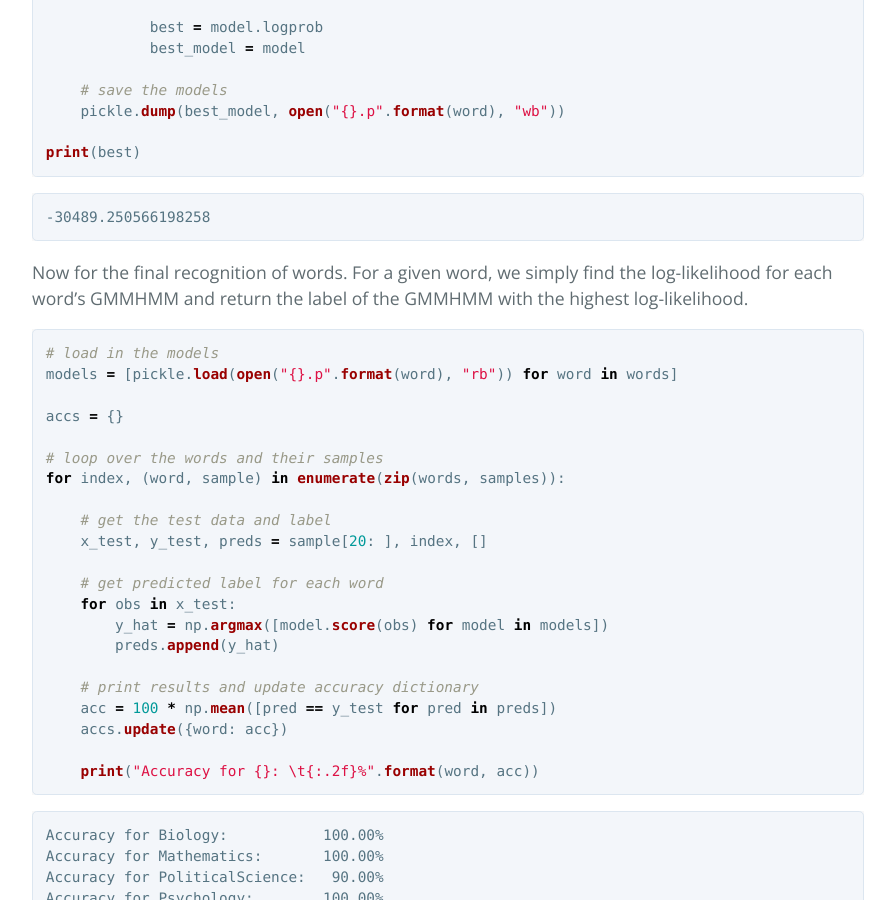
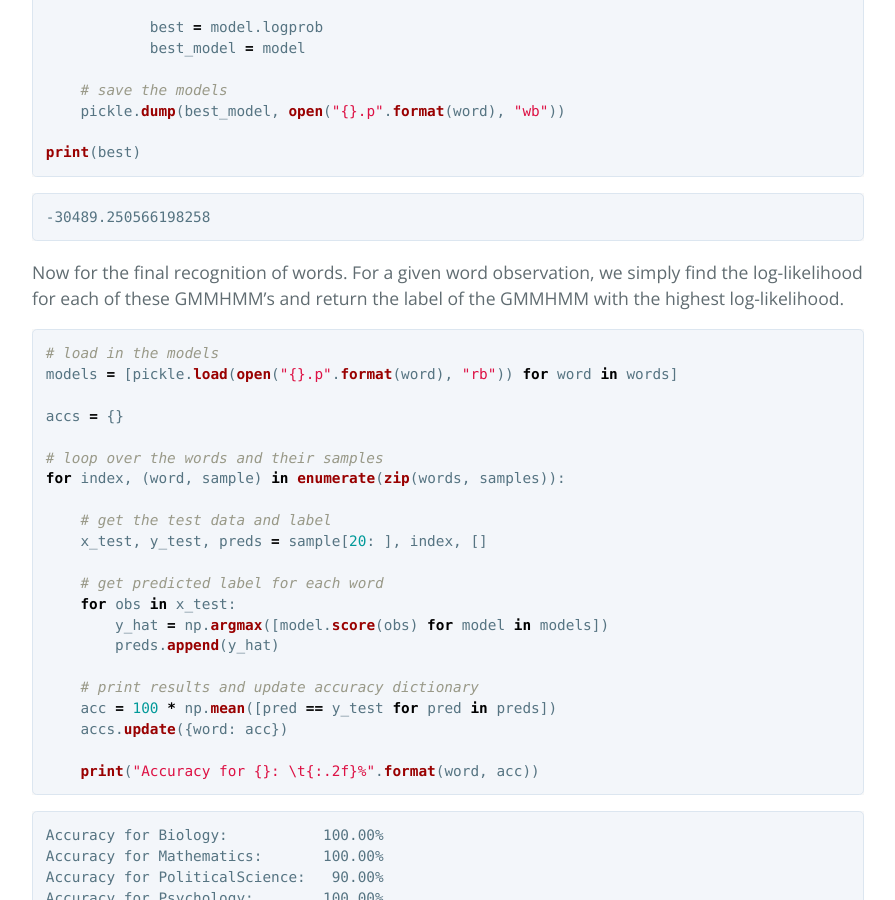
Before and after one commit to walkerhughes/portfolio, a Jekyll site: the page built from speech_recognition.md, in a window 1280 px wide and 900 px high, scrolled down 3326 px. Shown: the whole window, without its empty margins (192-1087 px from the left). Built offline with Jekyll 4.4.1, drawn with Linux system fonts in a browser that asks for light colours; formulas are drawn with MathJax 3; our own code applies the rules of GitHub Pages for plain Markdown files.

Commit message:
Update speech_recognition.md

````diff
--- a/speech_recognition.md
+++ b/speech_recognition.md
@@ -146,7 +146,7 @@ print(best)
 -30489.250566198258
 ```
 
-Now for the final recognition of words. For a given word, we simply find the log-likelihood for each word's GMMHMM and return the label of the GMMHMM with the highest log-likelihood.
+Now for the final recognition of words. For a given word observation, we simply find the log-likelihood for each of these GMMHMM's and return the label of the GMMHMM with the highest log-likelihood.
 
 ```python
 # load in the models
````
